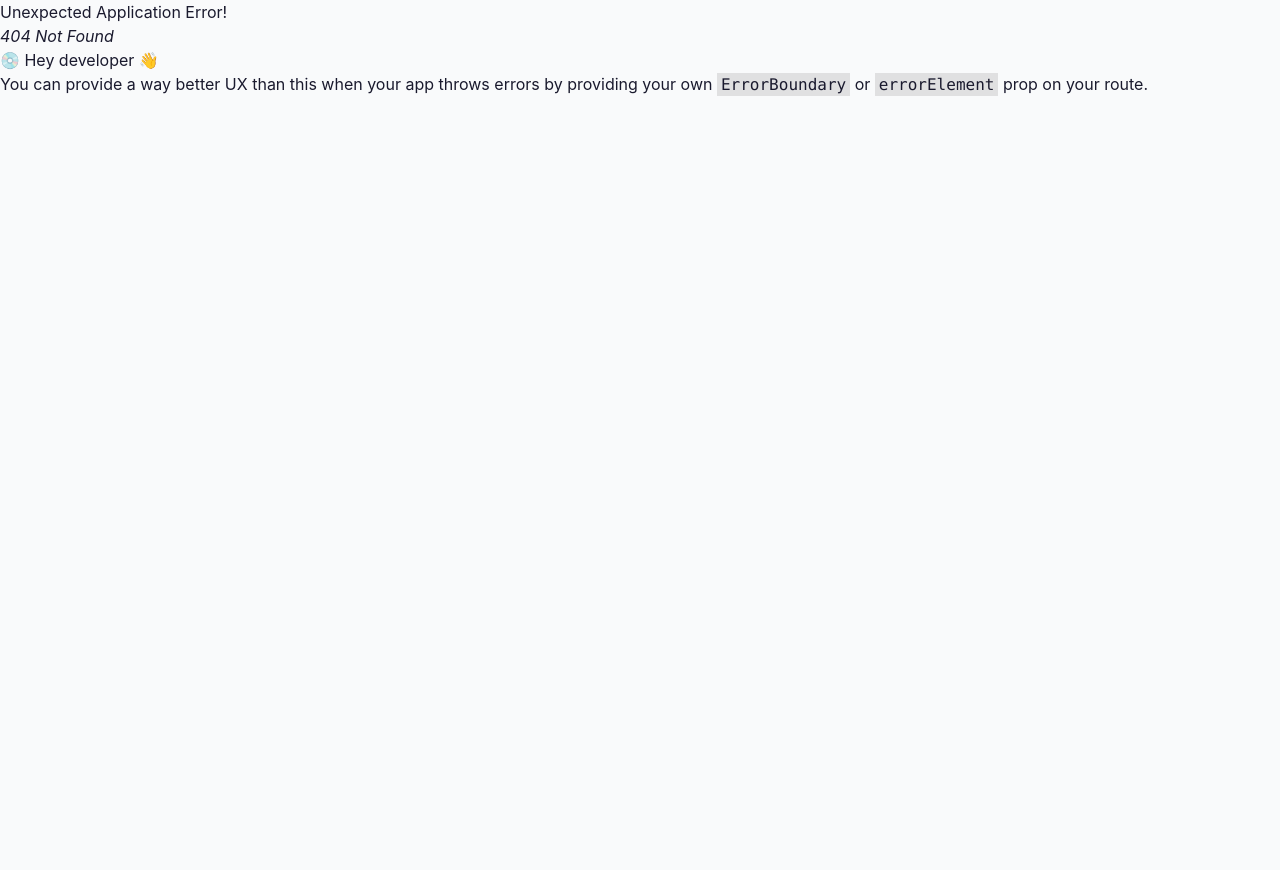
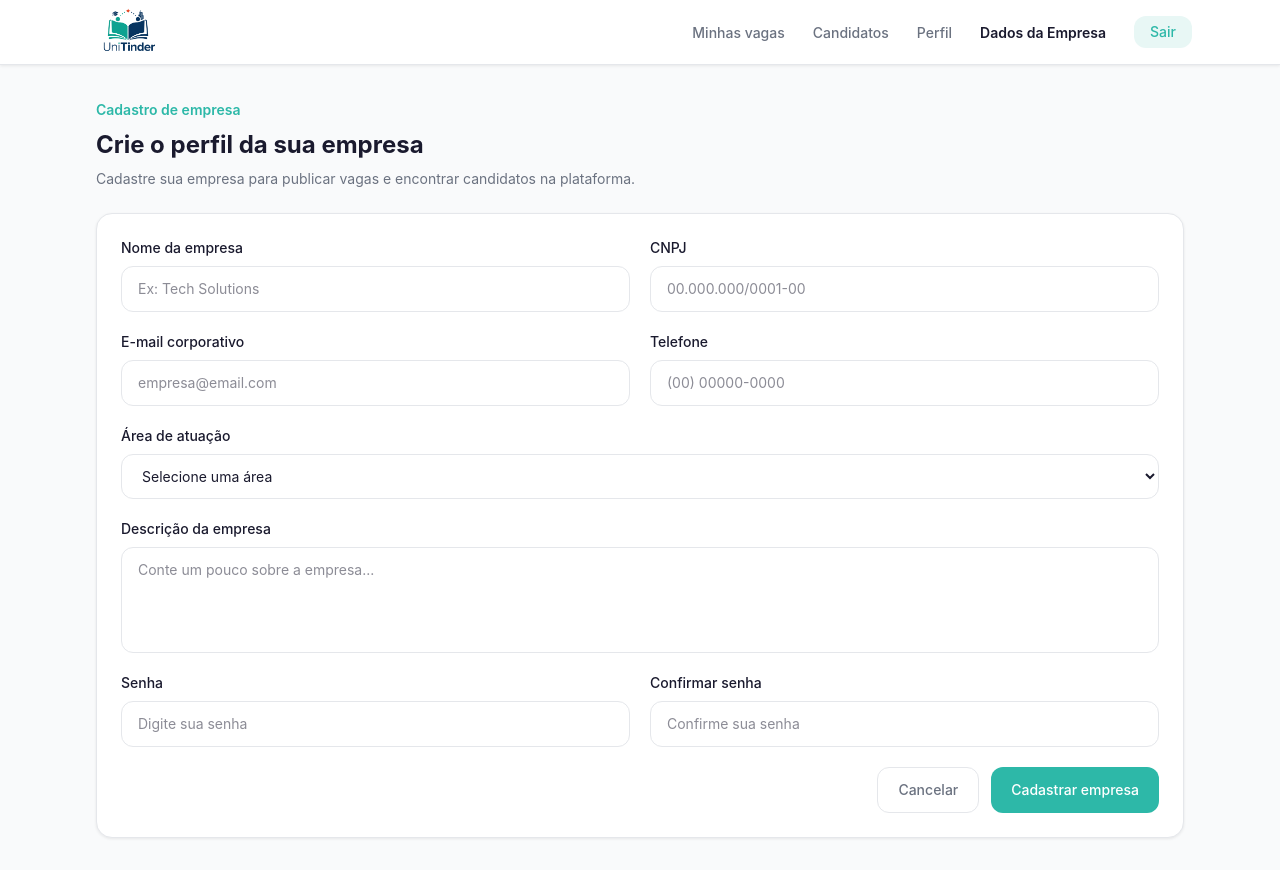
Before and after one commit to ProcessAI/unitinder, a React (Vite) app in the folder apps/web/: page /empresa/cadastro in a window 1280 px wide. Before the commit this address had no page. Before the commit the page ends 800 px from the top, so only its background shows below. Built offline with nearby package versions, Linux system fonts and the light colour scheme.

Commit message:
feat: adiciona cadastro de empresa

```diff
--- a/apps/web/src/components/Navbar/index.tsx
+++ b/apps/web/src/components/Navbar/index.tsx
@@ -17,6 +17,7 @@ const empresaLinks = [
   { label: 'Minhas vagas', to: '/empresa/minhas-vagas' },
   { label: 'Candidatos', to: '/empresa/candidatos' },
   { label: 'Perfil', to: '/empresa/perfil' },
+  { label: 'Dados da Empresa', to: '/empresa/cadastro' },
 ]
 
 export function Navbar({ role }: NavbarProps) {
--- /dev/null
+++ b/apps/web/src/pages/empresa/CadastroEmpresa/index.tsx
@@ -0,0 +1,247 @@
+import { useState } from 'react'
+import { Alert } from '@/components/Alert'
+
+type FormData = {
+  nomeEmpresa: string
+  cnpj: string
+  email: string
+  telefone: string
+  areaAtuacao: string
+  descricao: string
+  senha: string
+  confirmarSenha: string
+}
+
+export function CadastroEmpresa() {
+  const [alerta, setAlerta] = useState<{
+    type: 'success' | 'error'
+    message: string
+  } | null>(null)
+
+  const [formData, setFormData] = useState<FormData>({
+    nomeEmpresa: '',
+    cnpj: '',
+    email: '',
+    telefone: '',
+    areaAtuacao: '',
+    descricao: '',
+    senha: '',
+    confirmarSenha: '',
+  })
+
+  function handleChange(
+    event: React.ChangeEvent<HTMLInputElement | HTMLTextAreaElement | HTMLSelectElement>,
+  ) {
+    const { name, value } = event.target
+
+    setFormData((prev) => ({
+      ...prev,
+      [name]: value,
+    }))
+  }
+
+  function handleSubmit(event: React.FormEvent<HTMLFormElement>) {
+    event.preventDefault()
+
+    if (formData.senha !== formData.confirmarSenha) {
+      setAlerta({
+        type: 'error',
+        message: 'As senhas não coincidem.',
+      })
+      return
+    }
+
+    setAlerta({
+      type: 'success',
+      message: 'Empresa cadastrada com sucesso!',
+    })
+
+    console.log('Dados da empresa:', formData)
+  }
+
+  return (
+    <div className="flex flex-col gap-6">
+      <div>
+        <span className="text-sm font-semibold text-[var(--color-primary)]">
+          Cadastro de empresa
+        </span>
+
+        <h1 className="mt-2 text-2xl font-bold text-[var(--color-text)]">
+          Crie o perfil da sua empresa
+        </h1>
+
+        <p className="mt-2 text-sm text-[var(--color-text-muted)]">
+          Cadastre sua empresa para publicar vagas e encontrar candidatos na plataforma.
+        </p>
+      </div>
+
+      {alerta && (
+        <Alert
+          type={alerta.type}
+          message={alerta.message}
+          onClose={() => setAlerta(null)}
+        />
+      )}
+
+      <form
+        onSubmit={handleSubmit}
+        className="grid grid-cols-1 gap-5 rounded-xl border border-[var(--color-border)] bg-[var(--color-white)] p-6 shadow-sm md:grid-cols-2"
+      >
+        <div className="flex flex-col gap-2">
+          <label htmlFor="nomeEmpresa" className="text-sm font-medium text-[var(--color-text)]">
+            Nome da empresa
+          </label>
+
+          <input
+            id="nomeEmpresa"
+            name="nomeEmpresa"
+            value={formData.nomeEmpresa}
+            onChange={handleChange}
+            required
+            placeholder="Ex: Tech Solutions"
+            className="rounded-lg border border-[var(--color-border)] px-4 py-3 text-sm outline-none focus:border-[var(--color-primary)]"
+          />
+        </div>
+
+        <div className="flex flex-col gap-2">
+          <label htmlFor="cnpj" className="text-sm font-medium text-[var(--color-text)]">
+            CNPJ
+          </label>
+
+          <input
+            id="cnpj"
+            name="cnpj"
+            value={formData.cnpj}
+            onChange={handleChange}
+            required
+            placeholder="00.000.000/0001-00"
+            className="rounded-lg border border-[var(--color-border)] px-4 py-3 text-sm outline-none focus:border-[var(--color-primary)]"
+          />
+        </div>
+
+        <div className="flex flex-col gap-2">
+          <label htmlFor="email" className="text-sm font-medium text-[var(--color-text)]">
+            E-mail corporativo
+          </label>
+
+          <input
+            id="email"
+            name="email"
+            type="email"
+            value={formData.email}
+            onChange={handleChange}
+            required
+            placeholder="empresa@email.com"
+            className="rounded-lg border border-[var(--color-border)] px-4 py-3 text-sm outline-none focus:border-[var(--color-primary)]"
+          />
+        </div>
+
+        <div className="flex flex-col gap-2">
+          <label htmlFor="telefone" className="text-sm font-medium text-[var(--color-text)]">
+            Telefone
+          </label>
+
+          <input
+            id="telefone"
+            name="telefone"
+            value={formData.telefone}
+            onChange={handleChange}
+            required
+            placeholder="(00) 00000-0000"
+            className="rounded-lg border border-[var(--color-border)] px-4 py-3 text-sm outline-none focus:border-[var(--color-primary)]"
+          />
+        </div>
+
+        <div className="flex flex-col gap-2 md:col-span-2">
+          <label htmlFor="areaAtuacao" className="text-sm font-medium text-[var(--color-text)]">
+            Área de atuação
+          </label>
+
+          <select
+            id="areaAtuacao"
+            name="areaAtuacao"
+            value={formData.areaAtuacao}
+            onChange={handleChange}
+            required
+            className="rounded-lg border border-[var(--color-border)] bg-white px-4 py-3 text-sm outline-none focus:border-[var(--color-primary)]"
+          >
+            <option value="">Selecione uma área</option>
+            <option value="tecnologia">Tecnologia</option>
+            <option value="educacao">Educação</option>
+            <option value="saude">Saúde</option>
+            <option value="financeiro">Financeiro</option>
+            <option value="varejo">Varejo</option>
+            <option value="outros">Outros</option>
+          </select>
+        </div>
+
+        <div className="flex flex-col gap-2 md:col-span-2">
+          <label htmlFor="descricao" className="text-sm font-medium text-[var(--color-text)]">
+            Descrição da empresa
+          </label>
+
+          <textarea
+            id="descricao"
+            name="descricao"
+            value={formData.descricao}
+            onChange={handleChange}
+            required
+            rows={4}
+            placeholder="Conte um pouco sobre a empresa..."
+            className="resize-none rounded-lg border border-[var(--color-border)] px-4 py-3 text-sm outline-none focus:border-[var(--color-primary)]"
+          />
+        </div>
+
+        <div className="flex flex-col gap-2">
+          <label htmlFor="senha" className="text-sm font-medium text-[var(--color-text)]">
+            Senha
+          </label>
+
+          <input
+            id="senha"
+            name="senha"
+            type="password"
+            value={formData.senha}
+            onChange={handleChange}
+            required
+            placeholder="Digite sua senha"
+            className="rounded-lg border border-[var(--color-border)] px-4 py-3 text-sm outline-none focus:border-[var(--color-primary)]"
+          />
+        </div>
+
+        <div className="flex flex-col gap-2">
+          <label htmlFor="confirmarSenha" className="text-sm font-medium text-[var(--color-text)]">
+            Confirmar senha
+          </label>
+
+          <input
+            id="confirmarSenha"
+            name="confirmarSenha"
+            type="password"
+            value={formData.confirmarSenha}
+            onChange={handleChange}
+            required
+            placeholder="Confirme sua senha"
+            className="rounded-lg border border-[var(--color-border)] px-4 py-3 text-sm outline-none focus:border-[var(--color-primary)]"
+          />
+        </div>
+
+        <div className="flex flex-col gap-3 md:col-span-2 sm:flex-row sm:justify-end">
+          <button
+            type="button"
+            className="rounded-lg border border-[var(--color-border)] px-5 py-3 text-sm font-medium text-[var(--color-text-muted)] hover:bg-[var(--color-bg)]"
+          >
+            Cancelar
+          </button>
+
+          <button
+            type="submit"
+            className="rounded-lg bg-[var(--color-primary)] px-5 py-3 text-sm font-medium text-white hover:bg-[var(--color-primary-dark)]"
+          >
+            Cadastrar empresa
+          </button>
+        </div>
+      </form>
+    </div>
+  )
+}
--- a/apps/web/src/router/index.tsx
+++ b/apps/web/src/router/index.tsx
@@ -2,6 +2,7 @@ import { createBrowserRouter } from 'react-router-dom'
 
 import { EmpresaLayout } from '@/layouts/EmpresaLayout'
 import { UsuarioLayout } from '@/layouts/UsuarioLayout'
+import { CadastroEmpresa } from '@/pages/empresa/CadastroEmpresa'
 
 import { MinhasVagas } from '@/pages/empresa/MinhasVagas'
 import { Candidatos } from '@/pages/empresa/Candidatos'
@@ -20,6 +21,7 @@ export const router = createBrowserRouter([
       { path: 'minhas-vagas', element: <MinhasVagas /> },
       { path: 'candidatos', element: <Candidatos /> },
       { path: 'perfil', element: <PerfilEmpresa /> },
+      { path: 'cadastro', element: <CadastroEmpresa /> },
     ],
   },
   {
```
